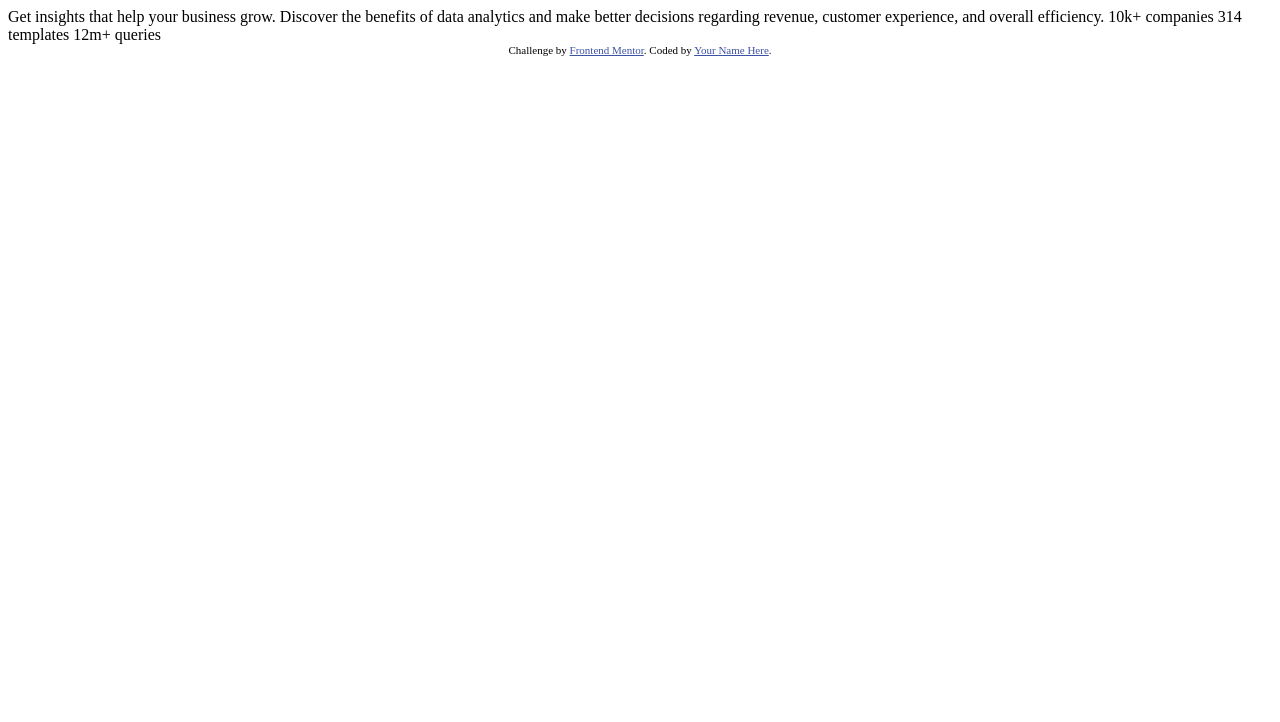
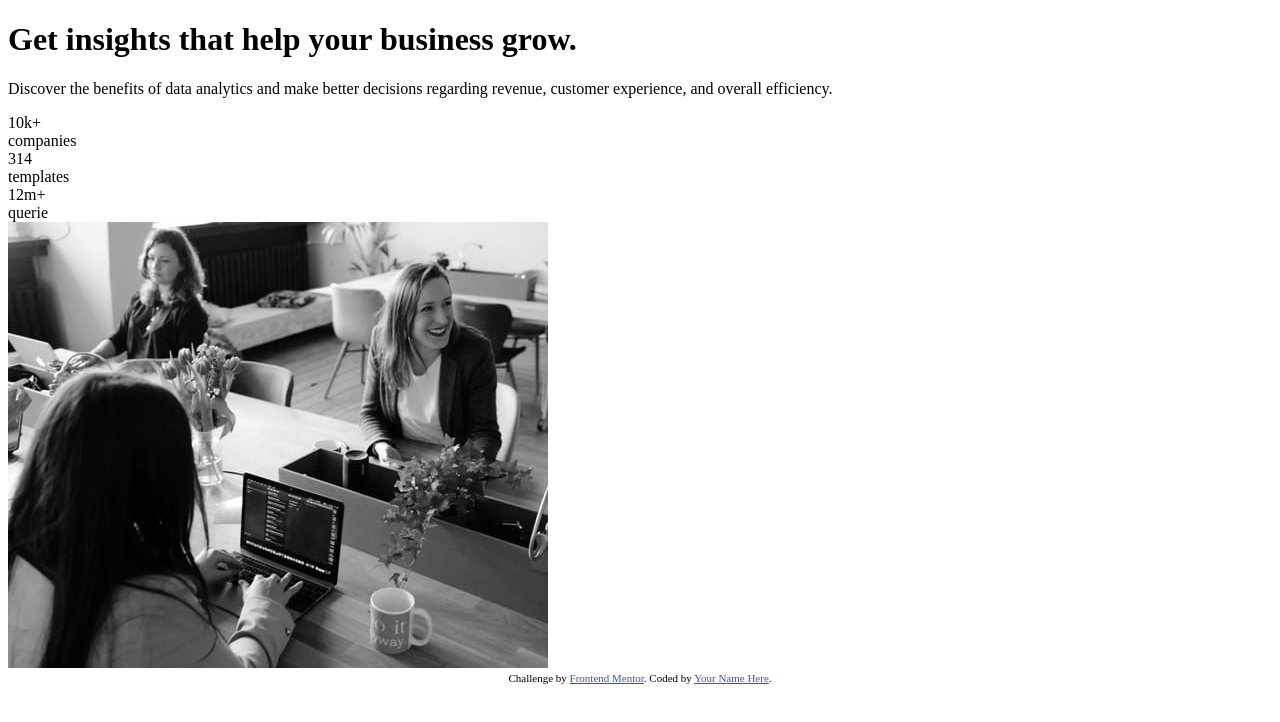
Before and after one commit to hermannleboss/fmpcc, a plain HTML site: page index.html in a window 1280 px wide. Drawn offline with Linux system fonts and the light colour scheme.

Commit message:
structure the HTML

```diff
--- a/index.html
+++ b/index.html
@@ -1,8 +1,10 @@
 <!DOCTYPE html>
 <html lang="en">
+
 <head>
     <meta charset="UTF-8">
-  <meta name="viewport" content="width=device-width, initial-scale=1.0"> <!-- displays site properly based on user's device -->
+    <meta name="viewport" content="width=device-width, initial-scale=1.0">
+    <!-- displays site properly based on user's device -->
 
     <link rel="icon" type="image/png" sizes="32x32" href="./images/favicon-32x32.png">
 
@@ -10,24 +12,44 @@
 
     <!-- Feel free to remove these styles or customise in your own stylesheet 👍 -->
     <style>
-    .attribution { font-size: 11px; text-align: center; }
-    .attribution a { color: hsl(228, 45%, 44%); }
+        .attribution {
+            font-size: 11px;
+            text-align: center;
+        }
+
+        .attribution a {
+            color: hsl(228, 45%, 44%);
+        }
     </style>
 </head>
+
 <body>
 
-  Get insights that help your business grow.
-
-  Discover the benefits of data analytics and make better decisions regarding revenue, customer
-  experience, and overall efficiency.
-
-  10k+ companies
-  314 templates
-  12m+ queries
+    <div>
+        <h1> Get insights that help your business grow.</h1>
+        <p>Discover the benefits of data analytics and make better decisions regarding revenue, customer experience, and overall efficiency.</p>
+        <div>
+            <div>
+                <div>10k+</div>
+                <div>companies</div>
+            </div>
+            <div>
+                <div>314</div>
+                <div>templates</div>
+            </div>
+            <div>
+                <div>12m+</div>
+                <div>querie</div>
+            </div>
+        </div>
+    </div>
+    <div>
+        <img src="images/image-header-desktop.jpg" alt="">
+    </div>
 
     <div class="attribution">
-    Challenge by <a href="https://www.frontendmentor.io?ref=challenge" target="_blank">Frontend Mentor</a>.
-    Coded by <a href="#">Your Name Here</a>.
+        Challenge by <a href="https://www.frontendmentor.io?ref=challenge" target="_blank">Frontend Mentor</a>. Coded by <a href="#">Your Name Here</a>.
     </div>
 </body>
+
 </html>
```
Lines whose indentation alone changed are shown as unchanged.
